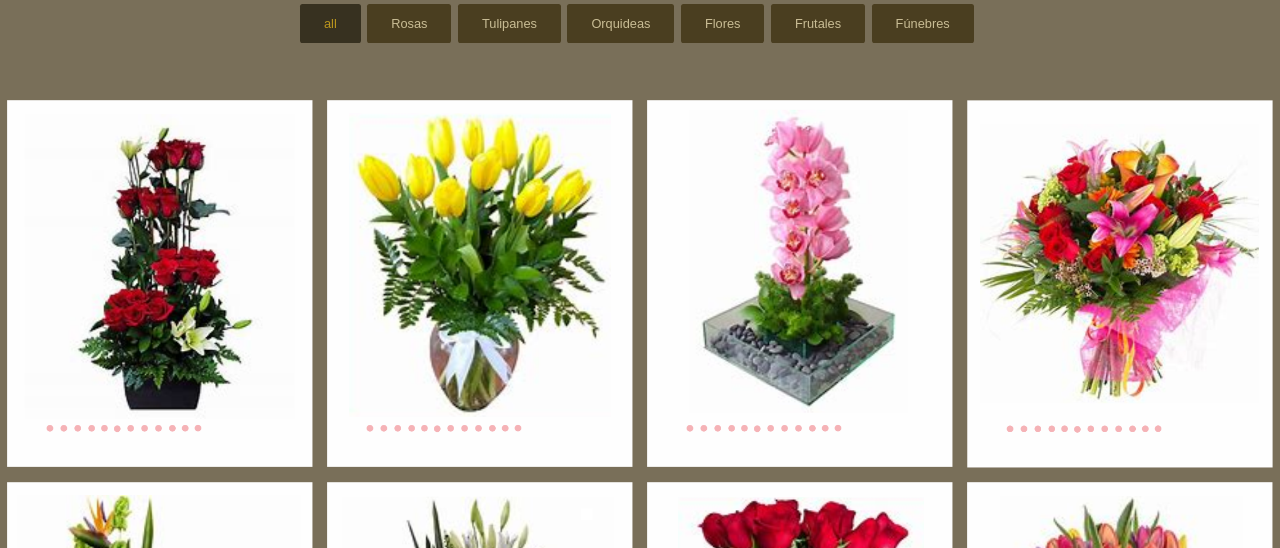
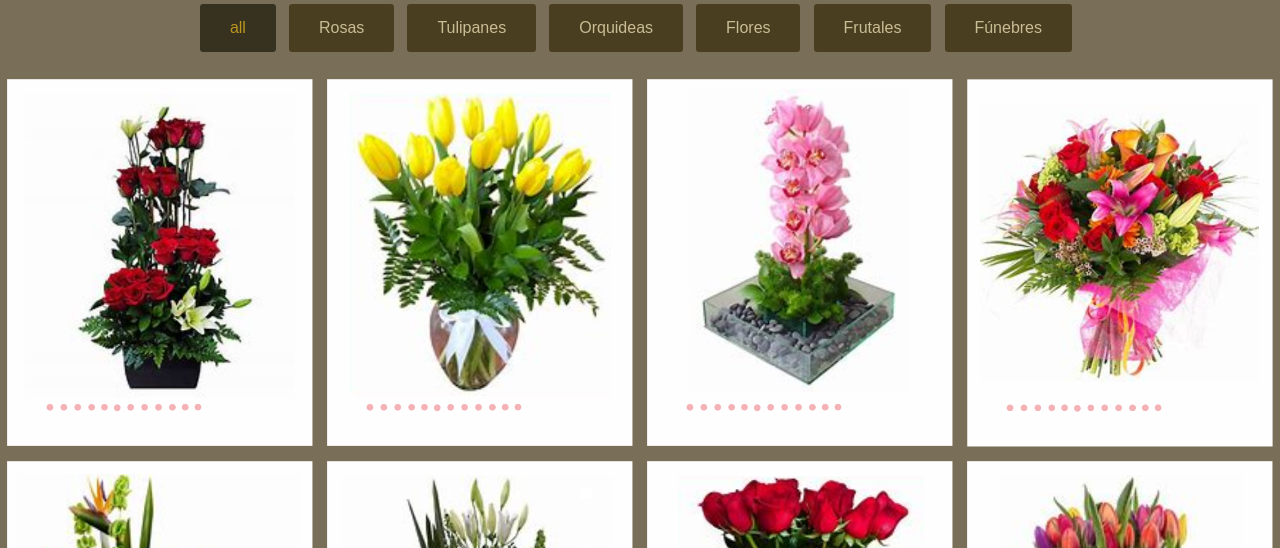
Before and after one commit to rovixa/florerialaherradura, a plain HTML site: page catalogo.html in a window 1280 px wide. Shown: the part 166-714 px from the top of the page. Drawn offline with Linux system fonts and the light colour scheme.

Commit message:
floreria la herradura

```diff
--- a/estilocatalogo.css
+++ b/estilocatalogo.css
@@ -76,7 +76,7 @@ body{
 }
 .wrapper .items{
   display: flex;
-  max-width: 720px;
+  max-width: 920px;
   width: 100%;
   justify-content: space-between;
   padding: 20px;
@@ -91,7 +91,7 @@ body{
 	margin-right: .50em;
 	cursor: pointer;
 	transition: .3s ease all;
-	font-size: .8em;
+	font-size: 1.0em;
 }
 .items span.active,
 .items span:hover{
@@ -102,7 +102,7 @@ body{
 .gallery{
   display: flex;
   flex-wrap: wrap;
-  margin-top: 30px;
+  margin-top: 0px;
 }
 .gallery .image{
   width: calc(100% / 4);
```
